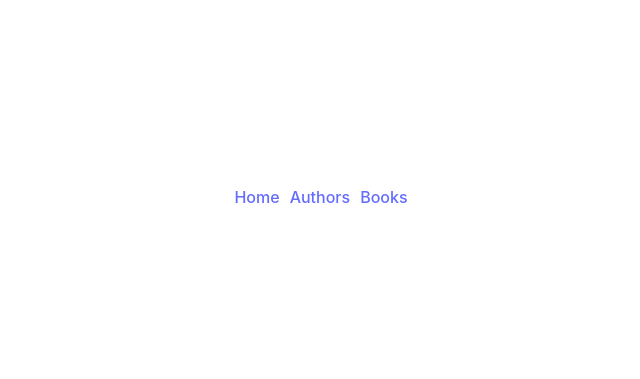
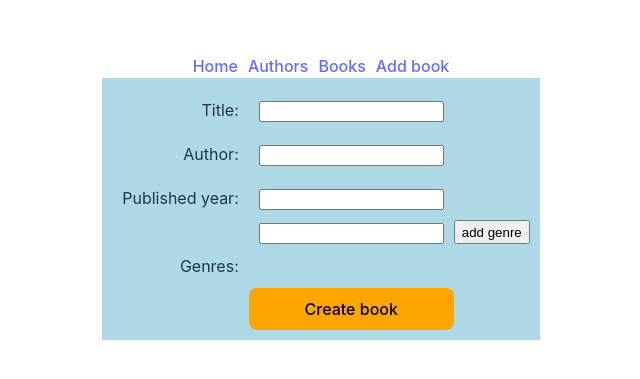
Before and after one commit to lchz/Library_Frontend, a React (Vite) app: page /bookForm in a window 1280 px wide. Before the commit this address had no page. Shown: the part 203-582 px from the top of the page, without its empty margins (319-959 px from the left). Built offline with nearby package versions, Linux system fonts and the light colour scheme.

Commit message:
created "Add book" ui

```diff
--- a/src/App.jsx
+++ b/src/App.jsx
@@ -1,29 +1,32 @@
 import './App.css'
 import {
-  BrowserRouter as Router,
-  Routes, Route, Link
+  Routes, Route, Link, BrowserRouter
 } from 'react-router-dom'
 import Authors from './Authors'
 import Books from './Books'
+import BookForm from './BookForm'
 
 function App() {
 
   return (
     <>
-    <Router>
+      <BrowserRouter>
         <div>
           <Link to="/" style={{padding:5}}>Home</Link>
           <Link to="/authors" style={{padding:5}}>Authors</Link>
           <Link to="/books" style={{padding:5}}>Books</Link>
+          <Link to="/bookForm" style={{padding:5}}>Add book</Link>
+
         </div>
 
         <Routes>
           <Route path="/authors" element={<Authors />} />
           <Route path="/books" element={<Books />} />
+          <Route path="/bookForm" element={<BookForm />} />
           <Route path="/" element={<Books />} />
         </Routes>
 
-    </Router>
+      </BrowserRouter>
     </>
   )
 }
--- a/src/Authors.jsx
+++ b/src/Authors.jsx
@@ -1,26 +1,14 @@
 import { useQuery } from "@apollo/client"
 import { ALL_AUTHORS } from "./queries"
+import { styles } from "./styleSheet"
 
-const styles = {
-    gridContainer: {
-        display:"grid",
-        gridTemplateColumns:"auto auto auto",
-        backgroundColor:"lightBlue",
-        padding: 10
-    },
-    gridItem: {
-        textAlign:"center",
-        padding: 10,
-        // backgroundColor: "red"
-    }
-}
 
 const Author = ({author}) => {
     return (
         <>
-            <div key={author.id} style={{...styles.gridItem, textAlign:"left"}}>{author.name}</div>
-            <div key={author.id} style={styles.gridItem}>{author.born}</div>
-            <div key={author.id} style={styles.gridItem}>{author.bookCount}</div>
+            <div style={{...styles.gridItem, textAlign:"left"}}>{author.name}</div>
+            <div style={styles.gridItem}>{author.born}</div>
+            <div style={styles.gridItem}>{author.bookCount}</div>
         </>
     )
 }
--- /dev/null
+++ b/src/BookForm.jsx
@@ -0,0 +1,80 @@
+import { useState } from "react"
+import { styles } from "./styleSheet"
+import { useMutation } from "@apollo/client"
+import { ALL_AUTHORS, ALL_BOOKS, CREATE_BOOK } from "./queries"
+
+
+const BookFormItem = ({itemName, itemValue, setItemValue}) => {
+    return (
+        <>
+            <div style={{...styles.gridItem, textAlign: "right"}}>
+                {itemName}:
+            </div>
+            <div style={styles.gridItem}>
+                <input value={itemValue} onChange={({target}) => setItemValue(target.value)} />
+            </div>
+            <div></div>
+        </>
+    )
+}
+
+const BookForm = () => {
+    const [title, setTitle] = useState('')
+    const [author, setAuthor] = useState('')
+    const [published, setPublished] = useState('')
+    const [genres, setGenres] = useState([])
+    const [newGenre, setNewGenre] = useState('')
+
+    const [createBook] = useMutation(CREATE_BOOK, {
+        refetchQueries:  [{query:ALL_AUTHORS}, {query:ALL_BOOKS}],
+        onError: (error) => {
+
+        }
+    })
+
+    const addGenre = (event) => {
+        event.preventDefault()
+        setGenres(genres.concat(newGenre))
+        setNewGenre('')
+    }
+    const addBook = (event) => {
+        event.preventDefault()
+
+        createBook({variables: {title, author, published:parseInt(published), genres}})
+
+        setTitle('')
+        setAuthor('')
+        setPublished('')
+        setGenres([])
+    }
+
+    return (
+        <form style={styles.gridContainer} onSubmit={addBook}>
+            {/* Three columns */}
+
+            <BookFormItem itemName={"Title"} itemValue={title} setItemValue={setTitle} />
+            <BookFormItem itemName={"Author"} itemValue={author} setItemValue={setAuthor} />
+            <BookFormItem itemName={"Published year"} itemValue={published} setItemValue={setPublished} />
+
+            <div></div>
+            <div>
+                <input value={newGenre} onChange={({target}) => setNewGenre(target.value)} />
+            </div>
+            <input type="submit" value="add genre" onClick={addGenre} />
+
+            <div style={{...styles.gridItem, textAlign: "right"}}>Genres:</div>
+            <div style={{...styles.gridItem, textAlign: "left"}}>
+                {genres.map(genre => <span key={genre}>{genre} </span>)}
+            </div>
+            <div></div>
+
+            <div></div>
+            <button style={{backgroundColor: 'orange'}} type="submit">
+                Create book
+            </button>
+
+        </form>
+    )
+}
+
+export default BookForm
--- a/src/Books.jsx
+++ b/src/Books.jsx
@@ -1,26 +1,14 @@
 import { useQuery } from "@apollo/client"
 import { ALL_BOOKS } from "./queries"
+import { styles } from "./styleSheet"
 
-const styles = {
-    gridContainer: {
-        display:"grid",
-        gridTemplateColumns:"auto auto auto",
-        backgroundColor:"lightBlue",
-        padding: 10
-    },
-    gridItem: {
-        textAlign:"center",
-        padding: 10,
-        // backgroundColor: "red"
-    }
-}
 
 const Book = ({book}) => {
     return (
         <>
-            <div key={book.id} style={{...styles.gridItem, textAlign:"left"}}>{book.title}</div>
-            <div key={book.id} style={styles.gridItem}>{book.author}</div>
-            <div key={book.id} style={styles.gridItem}>{book.published}</div>
+            <div style={{...styles.gridItem, textAlign:"left"}}>{book.title}</div>
+            <div style={styles.gridItem}>{book.author}</div>
+            <div style={styles.gridItem}>{book.published}</div>
         </>
     )
 }
--- a/src/queries.js
+++ b/src/queries.js
@@ -6,6 +6,7 @@ export const ALL_AUTHORS = gql`
             name
             bookCount
             born
+            id
         }
     }
 `
@@ -16,6 +17,19 @@ export const ALL_BOOKS = gql`
             title
             author
             published
+            id
         }
     }
 `
+
+export const CREATE_BOOK = gql`
+    mutation createBook($title: String!, $author: String!, $published: Int!, $genres: [String!]!) {
+        addBook(title: $title, author: $author, published: $published, genres: $genres) {
+            title
+            author
+            published
+            genres
+            id
+          }
+    }
+`
--- /dev/null
+++ b/src/styleSheet.js
@@ -0,0 +1,14 @@
+
+export const styles = {
+    gridContainer: {
+        display: "grid",
+        gridTemplateColumns: "auto auto auto",
+        backgroundColor: "lightBlue",
+        padding: 10
+    },
+    gridItem: {
+        textAlign: "center",
+        padding: 10,
+        // backgroundColor: "red"
+    }
+}
```
Lines whose indentation alone changed are shown as unchanged.
